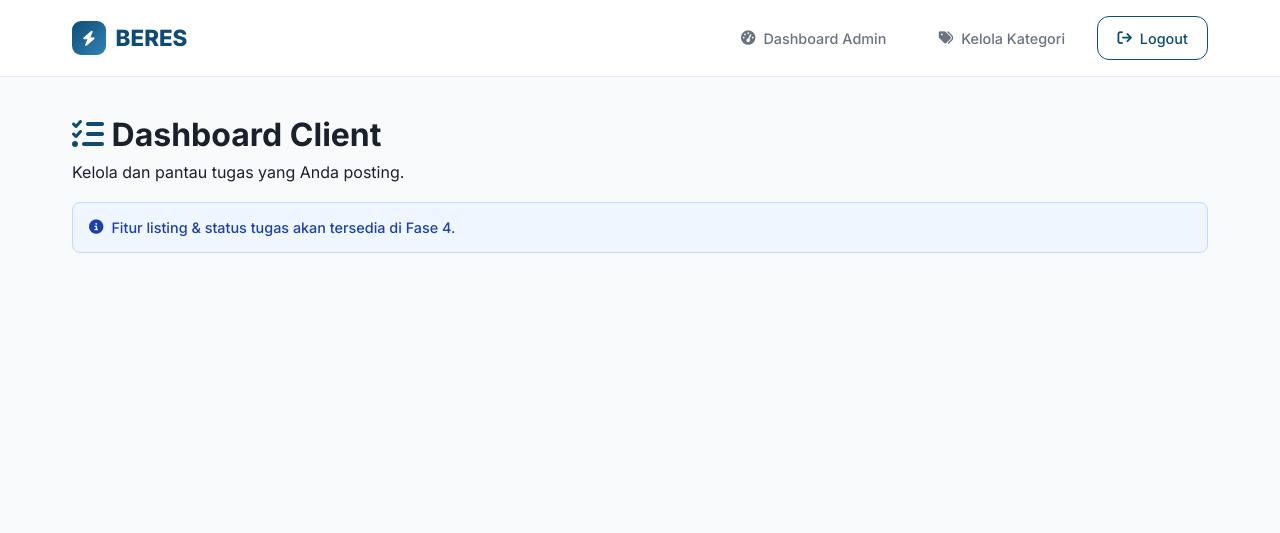
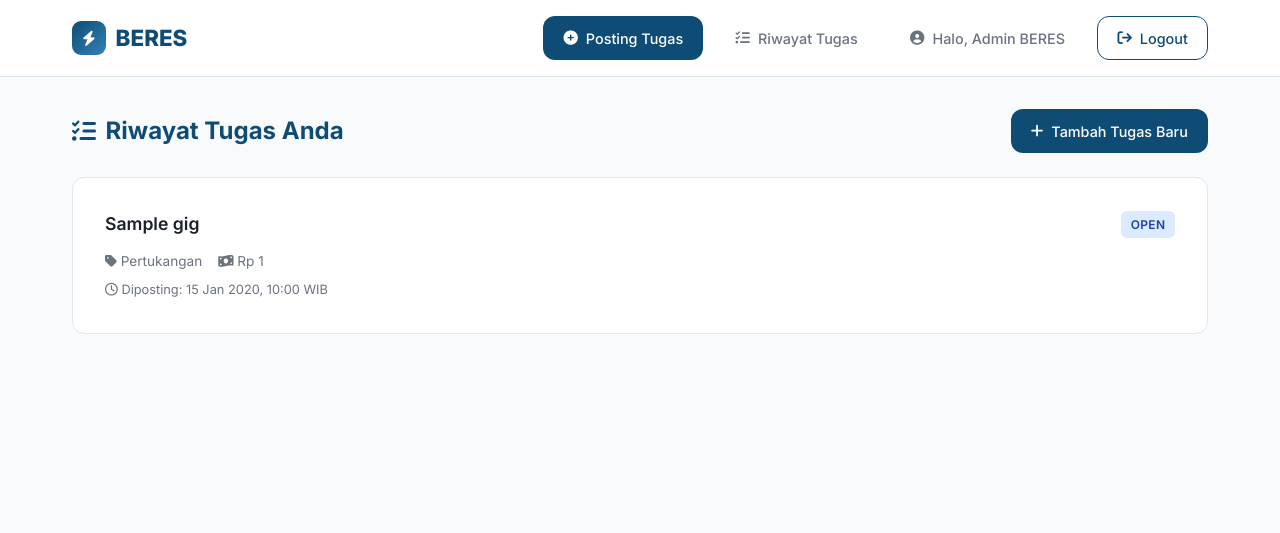
Before and after one commit to ilhamcuanki/BERES_APP_tugas_akhir_RGI34, a PHP site: page /client/dashboard.php in a window 1280 px wide. Shown: the top 533 px of the page. Run offline with PHP 8.4, Linux system fonts and the light colour scheme; a user stored in the database is signed in; data comes from the database, SQL or seed files in the repository; tables that the repository leaves empty hold one stand-in row (values such as "Sample post").

Commit message:
feat(client): tampilkan daftar tugas di dashboard dengan status badge dinamis
- Query JOIN gigs & categories dengan WHERE id_client terfilter aman
- Render grid card responsif dengan informasi judul, kategori, budget, & waktu
- Tambahkan CSS status-badge untuk visualisasi enum status (open, taken, ongoing, done, cancelled)
- Empty state informatif dengan CTA langsung ke form posting
- Konsistensi BASE_URL untuk link & ROOT_PATH untuk include

```diff
--- a/assets/css/style.css
+++ b/assets/css/style.css
@@ -85,3 +85,15 @@ body { font-family: 'Inter', system-ui, -apple-system, sans-serif; background: v
 
 /* Layout Wrapper */
 .main-wrapper { min-height: calc(100vh - 180px); padding: 2rem 0; }
+
+/* Status Badges */
+.status-badge {
+  display: inline-flex; align-items: center; padding: 0.25rem 0.6rem;
+  border-radius: 6px; font-size: 0.75rem; font-weight: 600; text-transform: uppercase; letter-spacing: 0.03em;
+}
+.status-open     { background: #dbeafe; color: #1e40af; }
+.status-taken    { background: #fef3c7; color: #92400e; }
+.status-ongoing  { background: #e0e7ff; color: #3730a3; }
+.status-done     { background: #dcfce7; color: #166534; }
+.status-cancelled{ background: #fee2e2; color: #991b1b; }
+.text-muted { color: var(--text-muted); font-size: 0.9rem; }
--- a/client/dashboard.php
+++ b/client/dashboard.php
@@ -1,13 +1,59 @@
 <?php
 // client/dashboard.php
-$page_title = 'Dashboard Client';
-require_once __DIR__ . '/../utils/flash.php';
-if (session_status() === PHP_SESSION_NONE) session_start();
+$page_title = 'Riwayat Tugas - BERES';
+require_once __DIR__ . '/../config/constants.php';
+require_once __DIR__ . '/../config/database.php';
+require_once ROOT_PATH . 'utils/flash.php';
 require_once __DIR__ . '/../includes/header.php';
+
+if (!isset($_SESSION['role']) || $_SESSION['role'] !== 'client') {
+    header('Location: ' . BASE_URL . 'auth/login.php');
+    exit;
+}
+
+// Ambil tugas milik client yang sedang login
+$stmt = $pdo->prepare("
+    SELECT g.id_gig, g.judul, g.budget, g.status, g.created_at, c.nama_kategori
+    FROM gigs g
+    JOIN categories c ON g.id_category = c.id_category
+    WHERE g.id_client = ?
+    ORDER BY g.created_at DESC
+");
+$stmt->execute([$_SESSION['user_id']]);
+$gigs = $stmt->fetchAll();
 ?>
 <div class="container">
-  <h1><i class="fa-solid fa-list-check" style="color:var(--primary)"></i> Dashboard Client</h1>
-  <p class="text-muted">Kelola dan pantau tugas yang Anda posting.</p>
-  <div class="alert alert-info"><i class="fa-solid fa-circle-info"></i> Fitur listing & status tugas akan tersedia di Fase 4.</div>
+  <div style="display: flex; justify-content: space-between; align-items: center; margin-bottom: 1.5rem; flex-wrap: wrap; gap: 1rem;">
+    <h2 style="color: var(--primary); display: flex; align-items: center; gap: 0.6rem;">
+      <i class="fa-solid fa-list-check"></i> Riwayat Tugas Anda
+    </h2>
+    <a href="<?= BASE_URL ?>client/post_gig.php" class="btn btn-primary">
+      <i class="fa-solid fa-plus"></i> Tambah Tugas Baru
+    </a>
+  </div>
+
+  <?php if (empty($gigs)): ?>
+    <div class="alert alert-info" style="margin-top: 1rem;">
+      <i class="fa-solid fa-circle-info"></i> Belum ada tugas yang diposting. Mulai dengan membuat tugas pertama Anda.
+    </div>
+  <?php else: ?>
+    <div class="grid" style="margin-top: 1rem;">
+      <?php foreach ($gigs as $gig): ?>
+        <div class="card">
+          <div style="display:flex; justify-content:space-between; align-items:center; margin-bottom:0.75rem;">
+            <h3 style="font-size:1.1rem; margin:0; color: var(--text-main);"><?= htmlspecialchars($gig['judul']) ?></h3>
+            <span class="status-badge status-<?= $gig['status'] ?>"><?= htmlspecialchars($gig['status']) ?></span>
+          </div>
+          <div class="text-muted" style="font-size:0.85rem; margin-bottom:0.5rem; display: flex; gap: 1rem; flex-wrap: wrap;">
+            <span><i class="fa-solid fa-tag"></i> <?= htmlspecialchars($gig['nama_kategori']) ?></span>
+            <span><i class="fa-solid fa-money-bill-wave"></i> Rp <?= number_format($gig['budget'], 0, ',', '.') ?></span>
+          </div>
+          <div class="text-muted" style="font-size:0.8rem;">
+            <i class="fa-regular fa-clock"></i> Diposting: <?= date('d M Y, H:i', strtotime($gig['created_at'])) ?> WIB
+          </div>
+        </div>
+      <?php endforeach; ?>
+    </div>
+  <?php endif; ?>
 </div>
 <?php require_once __DIR__ . '/../includes/footer.php'; ?>
```
